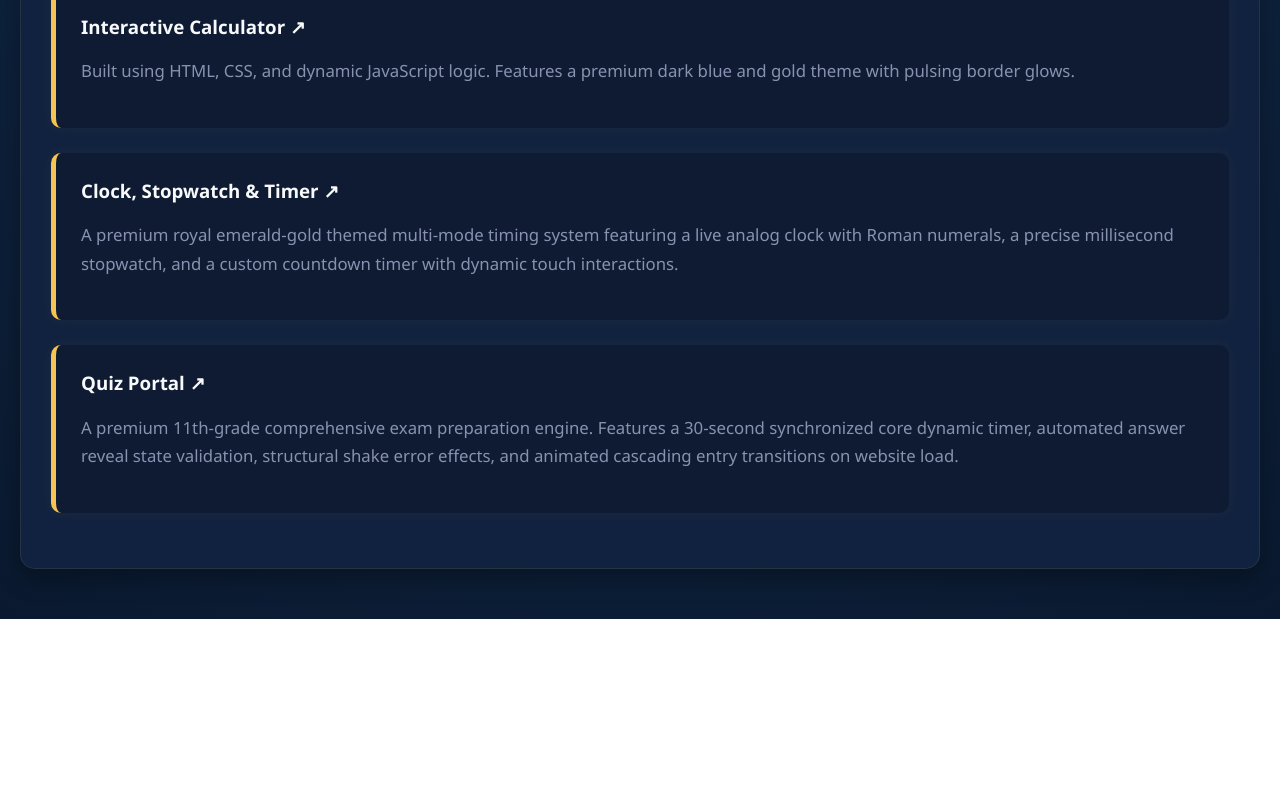
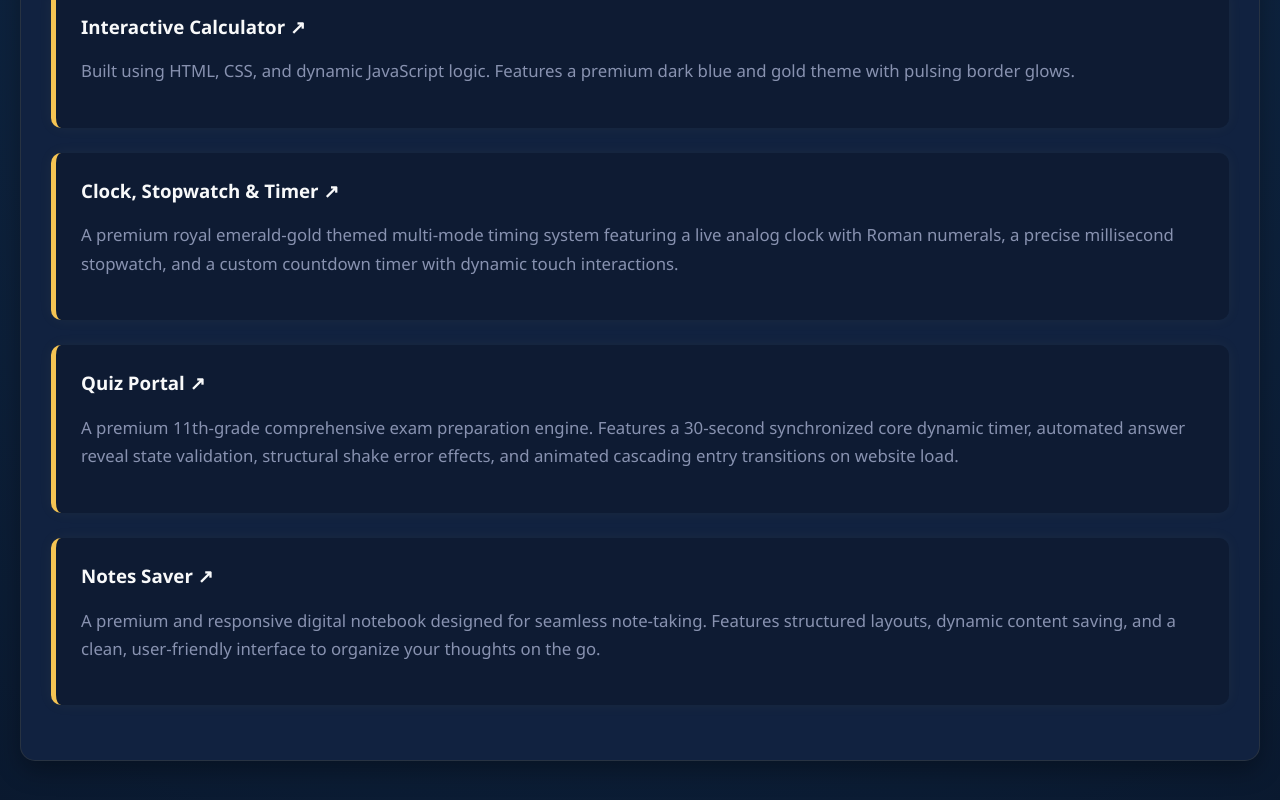
Before and after one commit to rayankhan-7/My-portfolio, a plain HTML site: page index.html in a window 1280 px wide. Shown: the part 1158-1958 px from the top of the page. Before the commit the page ends 1777 px from the top, so only its background shows below. Drawn offline with Linux system fonts and the light colour scheme.

Commit message:
Add files via upload

```diff
--- a/index.html
+++ b/index.html
@@ -76,6 +76,13 @@
             <a href="https://rayankhan-7.github.io/quiz-portal/" target="_blank">Quiz Portal ↗</a>
         </h3>
         <p class="project-desc">A premium 11th-grade comprehensive exam preparation engine. Features a 30-second synchronized core dynamic timer, automated answer reveal state validation, structural shake error effects, and animated cascading entry transitions on website load.</p>
+          </div> <div class="project-card">
+            <h3 class="project-title">
+                <a href="https://rayankhan-7.github.io/Notes-saver/" target="_blank">Notes Saver ↗</a>
+            </h3>
+            <p class="project-desc">A premium and responsive digital notebook designed for seamless note-taking. Features structured layouts, dynamic content saving, and a clean, user-friendly interface to organize your thoughts on the go.</p>
+        </div>
+
     </div>
         </div> </section>
     <script>
```
